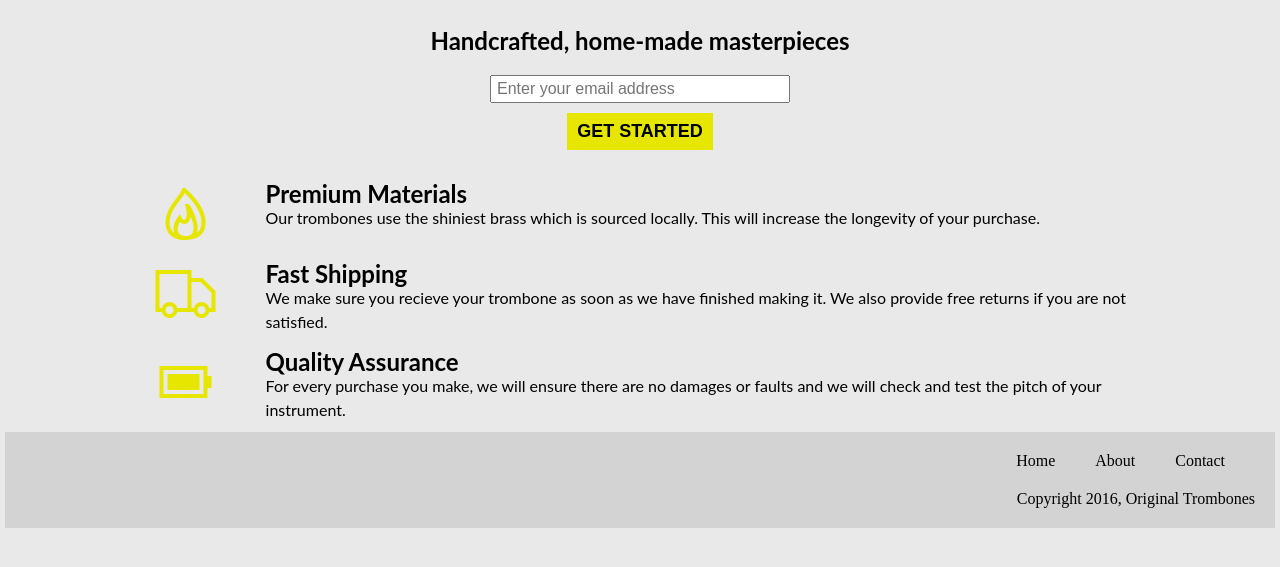
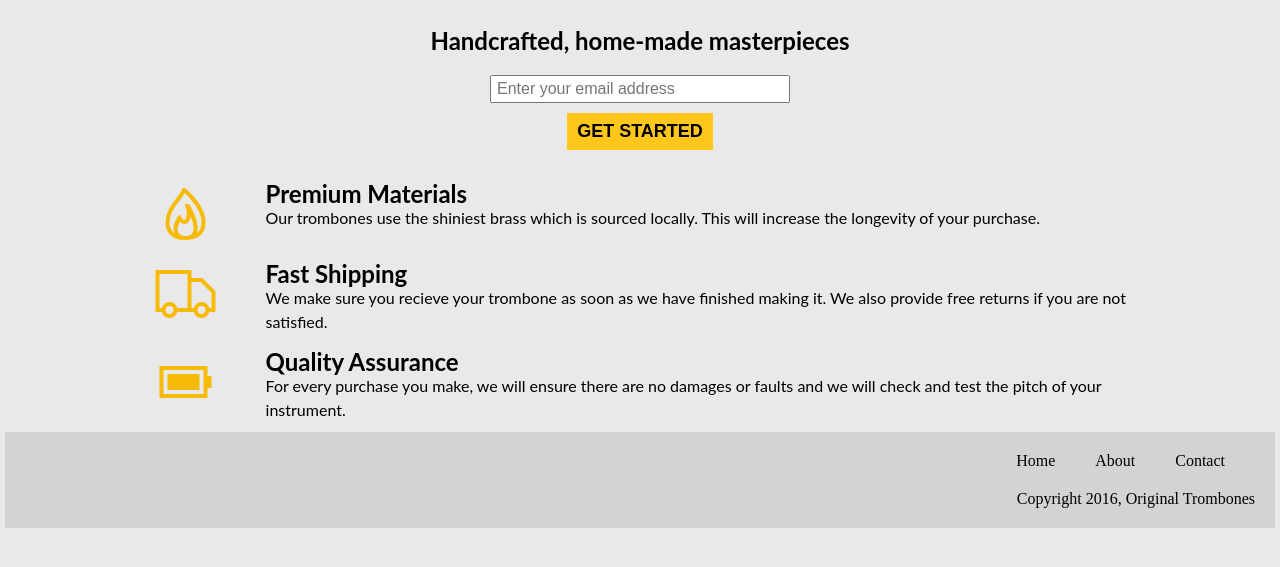
Before and after one commit to ZelalemGizachew/Microverse-Product-Landing-Page, a plain HTML site: page index.html in a window 1280 px wide. Shown: the part 75-642 px from the top of the page. Drawn offline with nearby package versions, Linux system fonts and the light colour scheme.

Commit message:
Styles changed.

```diff
--- a/assets/css/styles.css
+++ b/assets/css/styles.css
@@ -66,7 +66,7 @@ main {
     padding: 8px 10px;
     font-weight: bold;
     font-size: 18px;
-    background-color: rgb(230, 230, 0);
+    background-color: rgb(255, 198, 27);
     border: none;
 }
 
--- a/index.html
+++ b/index.html
@@ -51,7 +51,7 @@
             <div>
                 <div class="service">
                     <div class="serv_img">
-                        <i class="las la-fire la-4x" style="color: rgb(230, 230, 0);"></i>
+                        <i class="las la-fire la-4x" style="color: rgb(246, 187, 9);"></i>
                     </div>
                     <div class="serv_detail">
                         <h2>Premium Materials</h2>
@@ -62,7 +62,7 @@
                 </div>
                 <div class="service">
                     <div class="serv_img">
-                        <i class="las la-truck la-4x" style="color: rgb(230, 230, 0);"></i>
+                        <i class="las la-truck la-4x" style="color: rgb(246, 187, 9);"></i>
                     </div>
                     <div class="serv_detail">
                         <h2>Fast Shipping</h2>
@@ -72,7 +72,7 @@
                 </div>
                 <div class="service">
                     <div class="serv_img">
-                        <i class="las la-battery-full la-4x" style="color: rgb(230, 230, 0);"></i>
+                        <i class="las la-battery-full la-4x" style="color: rgb(246, 187, 9);"></i>
                     </div>
                     <div class="serv_detail">
                         <h2>Quality Assurance</h2>
```
